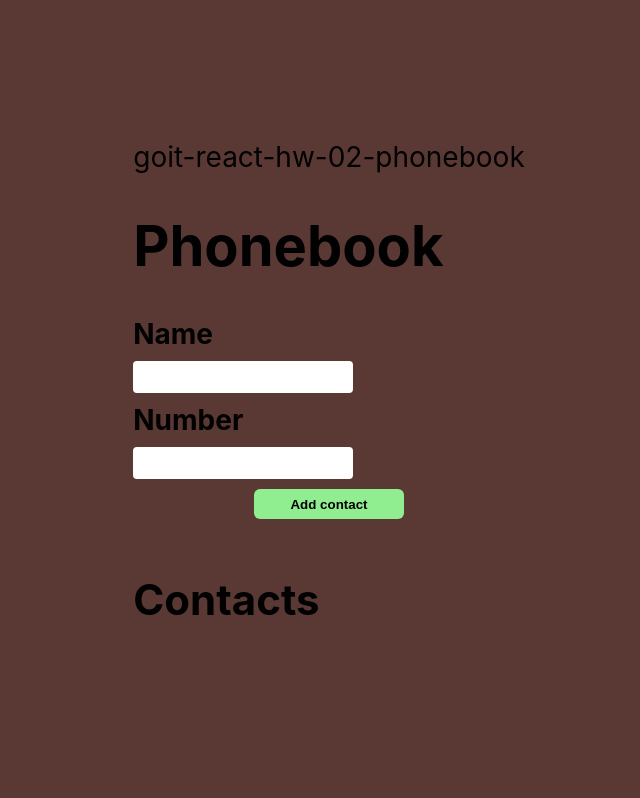
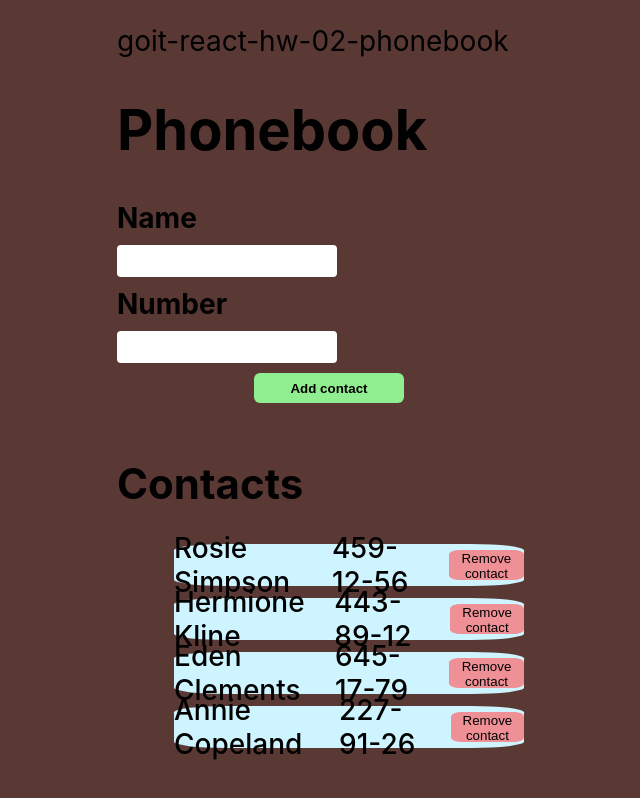
Before and after one commit to RomanVBohdanov22/goit-react-hw-02-phonebook, a React (Create React App) app: page / in a window 1280 px wide. Shown: the whole page, without its empty margins (311-951 px from the left). Built offline with nearby package versions, Linux system fonts and the light colour scheme.

Commit message:
contact list ready

```diff
--- a/src/components/App.jsx
+++ b/src/components/App.jsx
@@ -2,6 +2,7 @@ import React, { Component } from 'react';
 import Notiflix from 'notiflix';
 //import { nanoid } from 'nanoid';
 import ContactForm from './contactsform';
+import ContactList from './contactlist';
 function getRandomHexColor() {
   return `#${Math.floor(Math.random() * 16777215).toString(16)}`;
 }
@@ -30,7 +31,7 @@ export class App extends Component {
   };
 
   // methods
-    onFormSubmit = ({ id, name, number }) => {
+  onFormSubmit = ({ id, name, number }) => {
     const contact = {
       id,
       name,
@@ -39,7 +40,7 @@ export class App extends Component {
     this.setState(({ contacts }) => ({
       contacts: [contact, ...contacts],
     }));
-      console.log(this.state.contacts);
+    console.log(this.state.contacts);
   };
 
   onSearchContact = e => {
@@ -54,7 +55,6 @@ export class App extends Component {
   };
   // - methods
 
-
   render() {
     return (
       <div style={{ ...appStyles, backgroundColor: getRandomHexColor() }}>
@@ -65,8 +65,12 @@ export class App extends Component {
             onFormSubmit={this.onFormSubmit}
             contacts={this.state.contacts}
           />
-
           <h2>Contacts</h2>
+          <ContactList
+            contacts={this.state.contacts}
+            deleteContact={this.deleteContact}
+            filter={this.state.filter}
+          />
         </div>
       </div>
     );
@@ -109,5 +113,5 @@ export class App extends Component {
     );
   };*/
 
-  /*
-   */
+/*
+ */
--- a/src/components/contactlist/ContactList.css
+++ b/src/components/contactlist/ContactList.css
@@ -0,0 +1,31 @@
+.contactsList {
+  width: 384px;
+  display: flex;
+  flex-direction: column;
+  justify-content: center;
+  align-items: center;
+  margin-top: 15px;
+  gap: 12px;
+  font-weight: 500;
+}
+
+.contactsList li {
+  display: flex;
+  width: 350px;
+  height: 42px;
+  align-items: center;
+  justify-content: center;
+  gap: 10px;
+  background-color: #cdf4ff;
+  border-radius: 15%;
+}
+
+.contactsList button {
+  width: 96px;
+  height: 30px;
+  border: none;
+  border-radius: 15%;
+  background-color: #ee9095;
+  font-weight: 500;
+  cursor: pointer;
+}
--- a/src/components/contactlist/ContactList.jsx
+++ b/src/components/contactlist/ContactList.jsx
@@ -1,2 +1,39 @@
-//import PropTypes from 'prop-types';
+import PropTypes from 'prop-types';
 import '../contactlist/ContactList.css';
+const ContactList = ({ contacts, deleteContact, filter }) => {
+  let filteredContacts = contacts.filter(contact =>
+    contact.name.toLowerCase().includes(filter.toLowerCase())
+  );
+    return (
+      <ul className="contactsList">
+            {filteredContacts.map(contact => {
+                const {id, name, number } = contact;
+          return (
+            <li key={id}>
+              <p>{name}</p>
+              <p>{number}</p>
+              <button
+                type="button"
+                onClick={() => deleteContact(id, name)}
+              >
+                Remove contact
+              </button>
+            </li>
+          );
+        })}
+      </ul>
+  );
+};
+
+export default ContactList;
+
+ContactList.propTypes = {
+  contacts: PropTypes.arrayOf(
+    PropTypes.shape({
+      id: PropTypes.string,
+      name: PropTypes.string,
+      number: PropTypes.string,
+    }).isRequired
+  ).isRequired,
+  filter: PropTypes.string.isRequired,
+};
```
